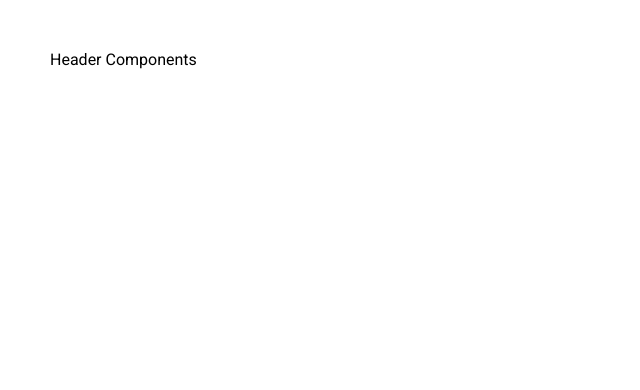
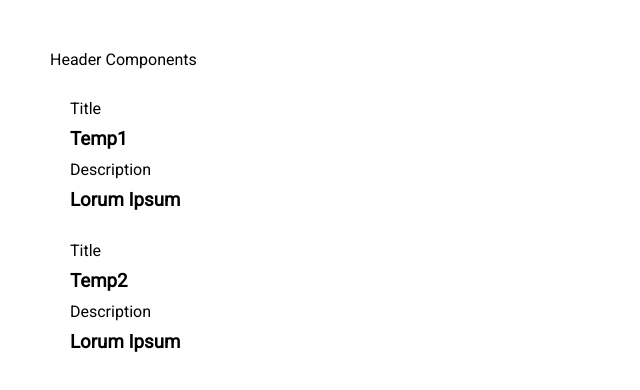
Before and after one commit to suhpin95/movie-list-app, a React (Create React App) app: page / in a window 1280 px wide. Shown: the top 390 px of the page, without its empty margins (0-640 px from the left). Built offline with nearby package versions, Linux system fonts and the light colour scheme.

Commit message:
Adding of component folder and implemented ES Lint

```diff
--- a/package.json
+++ b/package.json
@@ -6,6 +6,7 @@
     "@testing-library/jest-dom": "^5.11.9",
     "@testing-library/react": "^11.2.4",
     "@testing-library/user-event": "^12.6.3",
+    "prop-types": "^15.7.2",
     "react": "^17.0.1",
     "react-dom": "^17.0.1",
     "react-scripts": "4.0.1",
@@ -37,6 +38,10 @@
   },
   "devDependencies": {
     "eslint": "^7.19.0",
+    "eslint-config-standard": "^16.0.2",
+    "eslint-plugin-import": "^2.22.1",
+    "eslint-plugin-node": "^11.1.0",
+    "eslint-plugin-promise": "^4.2.1",
     "eslint-plugin-react": "^7.22.0"
   }
 }
--- a/src/App.js
+++ b/src/App.js
@@ -1,12 +1,15 @@
-import './App.css';
-import Header from './components/Header';
+import React from 'react'
+import './App.css'
+import Header from './components/Header'
+import ListMovies from './components/ListMovies'
 
-function App() {
+function App () {
   return (
     <div className="App">
       <Header />
+      <ListMovies />
     </div>
-  );
+  )
 }
 
-export default App;
+export default App
--- a/src/components/Header.js
+++ b/src/components/Header.js
@@ -1,11 +1,11 @@
 import React from 'react'
 
 const Header = () => {
-    return (
+  return (
         <div>
             Header Components
         </div>
-    )
+  )
 }
 
 export default Header
--- a/src/components/ListMovies.js
+++ b/src/components/ListMovies.js
@@ -0,0 +1,20 @@
+import React from 'react'
+import Movie from './Movie'
+
+const ListMovies = () => {
+  const movieList = [
+    { id: 1, title: 'Temp1', description: 'Lorum Ipsum' },
+    { id: 2, title: 'Temp2', description: 'Lorum Ipsum' }
+  ]
+  return (
+    <>
+      <ul>
+        {movieList.map(movie =>
+          <Movie key = {movie.id} movieList = {movie}/>
+        )}
+      </ul>
+    </>
+  )
+}
+
+export default ListMovies
--- a/src/components/Movie.js
+++ b/src/components/Movie.js
@@ -0,0 +1,18 @@
+import React from 'react'
+import PropTypes from 'prop-types'
+const Movie = ({ movieList }) => {
+  return (
+        <div>
+            <label>Title</label>
+            <h3>{movieList.title}</h3>
+            <label>Description</label>
+            <h3>{movieList.description}</h3>
+        </div>
+  )
+}
+
+Movie.propTypes = {
+  movieList: PropTypes.arrayOf(PropTypes.any).isRequired
+}
+
+export default Movie
```
Also changed, not shown: public/index.html (+1 -22 lines), src/index.js (+6 -6 lines), src/reportWebVitals.js (+8 -8 lines), .eslintrc.js, 2 other files (tests, documents, lock files or other folders).
